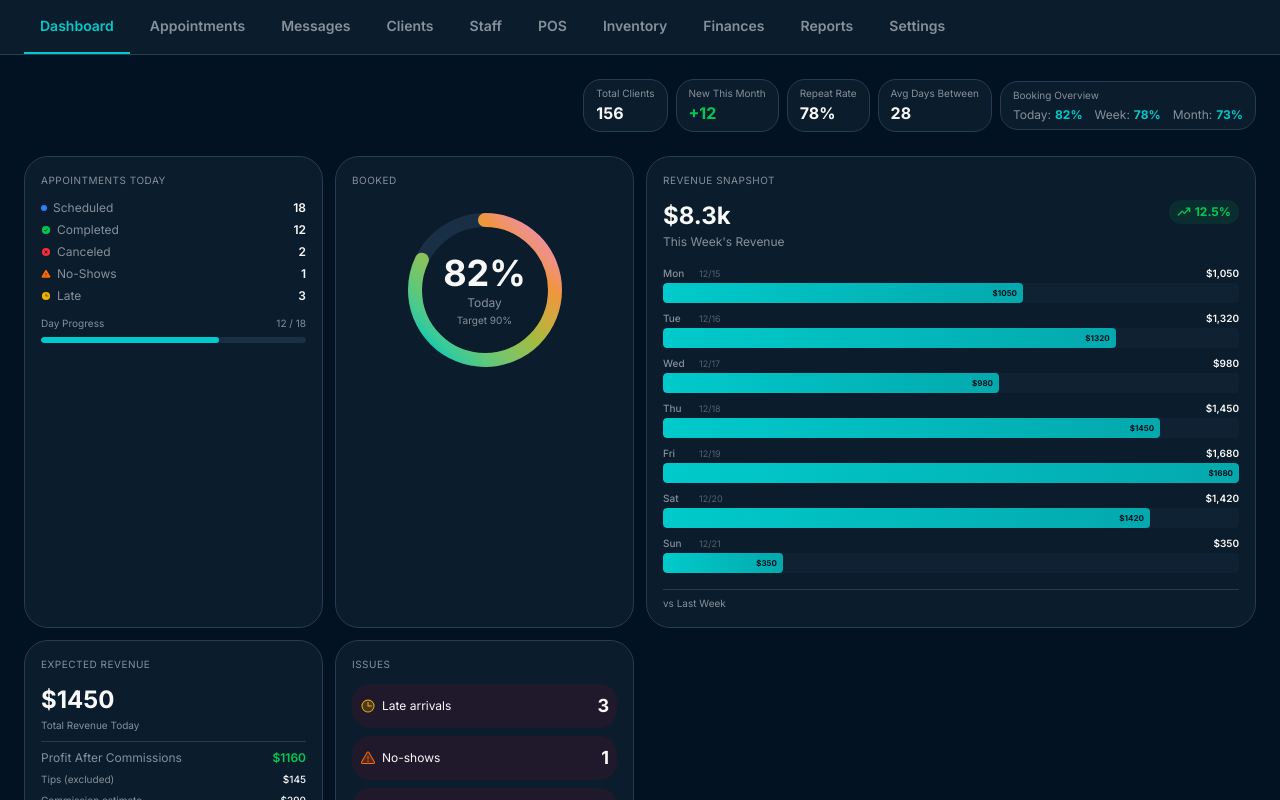
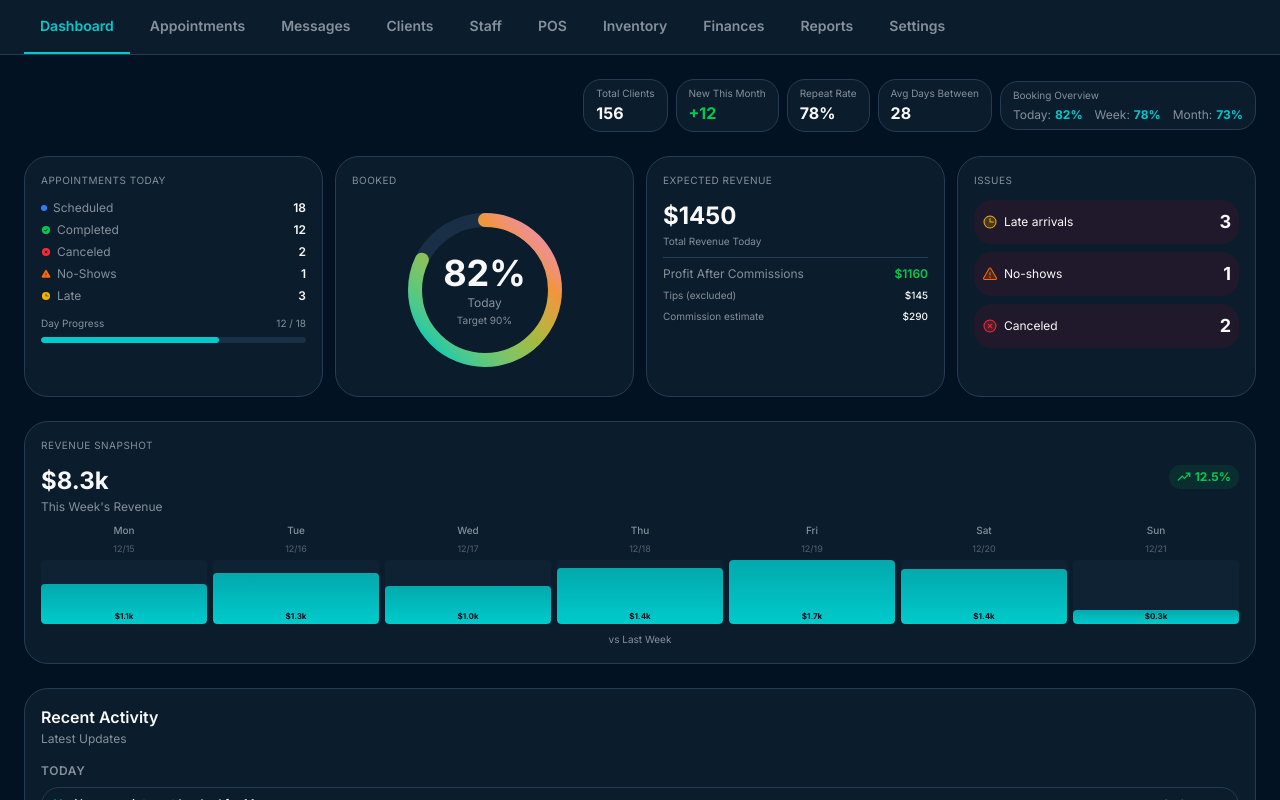
Before and after one commit to JimmysRanch/126, a React (Vite) app: page / in a window 1280 px wide. Shown: the top 800 px of the page. Built offline with nearby package versions, Linux system fonts and the light colour scheme.

Commit message:
Generated by Spark: NO! I did not tell you to change the location of the revenue snapshot. Please put it back where it was. The width of the card is perfect but you have it way too tall.

```diff
--- a/src/pages/Dashboard.tsx
+++ b/src/pages/Dashboard.tsx
@@ -181,10 +181,6 @@ export function Dashboard() {
               />
             </KpiCard>
 
-            <KpiCard title="Revenue Snapshot" delay={0.35} className="md:col-span-2 xl:col-span-2 row-span-1">
-              <RevenueMiniChart />
-            </KpiCard>
-
             <KpiCard title="Expected Revenue" delay={0.2} className="xl:col-span-1">
               <div className="space-y-2">
                 <div>
@@ -256,6 +252,14 @@ export function Dashboard() {
         </section>
 
         <section>
+          <div className="grid grid-cols-1 md:grid-cols-2 gap-3">
+            <KpiCard title="Revenue Snapshot" delay={0.5} className="md:col-span-2">
+              <RevenueMiniChart />
+            </KpiCard>
+          </div>
+        </section>
+
+        <section>
           <motion.div
             initial={{ opacity: 0, y: 20 }}
             animate={{ opacity: 1, y: 0 }}
--- a/src/pages/dashboard/components/RevenueMiniChart.tsx
+++ b/src/pages/dashboard/components/RevenueMiniChart.tsx
@@ -8,7 +8,7 @@ export function RevenueMiniChart() {
   const isPositive = thisWeek.percentChange >= 0
 
   return (
-    <div className="space-y-4">
+    <div className="space-y-2">
       <div className="flex items-start justify-between">
         <div>
           <div className="text-2xl font-bold">${(thisWeek.total / 1000).toFixed(1)}k</div>
@@ -20,28 +20,23 @@ export function RevenueMiniChart() {
         </div>
       </div>
 
-      <div className="space-y-2">
+      <div className="grid grid-cols-7 gap-1.5">
         {thisWeek.daily.map((day, index) => {
-          const widthPercent = (day.amount / maxAmount) * 100
+          const heightPercent = (day.amount / maxAmount) * 100
 
           return (
-            <div key={day.day} className="space-y-0.5">
-              <div className="flex justify-between text-[10px]">
-                <div className="flex items-center gap-2">
-                  <span className="text-muted-foreground font-medium w-7">{day.day}</span>
-                  <span className="text-muted-foreground/60 text-[9px]">{day.date}</span>
-                </div>
-                <span className="font-semibold">${day.amount.toLocaleString()}</span>
-              </div>
-              <div className="h-5 bg-secondary/30 rounded overflow-hidden relative">
+            <div key={day.day} className="flex flex-col items-center gap-1">
+              <div className="text-[10px] text-muted-foreground font-medium">{day.day}</div>
+              <div className="text-[9px] text-muted-foreground/60">{day.date}</div>
+              <div className="w-full h-16 bg-secondary/30 rounded overflow-hidden relative flex flex-col justify-end">
                 <motion.div
-                  className="h-full bg-gradient-to-r from-primary to-primary/80 rounded flex items-center justify-end pr-1.5"
-                  initial={{ width: 0 }}
-                  animate={{ width: `${widthPercent}%` }}
+                  className="w-full bg-gradient-to-t from-primary to-primary/80 rounded flex items-end justify-center pb-0.5"
+                  initial={{ height: 0 }}
+                  animate={{ height: `${heightPercent}%` }}
                   transition={{ duration: 0.6, delay: index * 0.05, ease: 'easeOut' }}
                 >
                   <span className="text-[8px] font-bold text-primary-foreground">
-                    ${day.amount}
+                    ${(day.amount / 1000).toFixed(1)}k
                   </span>
                 </motion.div>
               </div>
@@ -50,7 +45,7 @@ export function RevenueMiniChart() {
         })}
       </div>
 
-      <div className="text-[10px] text-muted-foreground pt-1.5 border-t border-border">
+      <div className="text-[10px] text-muted-foreground text-center">
         vs Last Week
       </div>
     </div>
```
